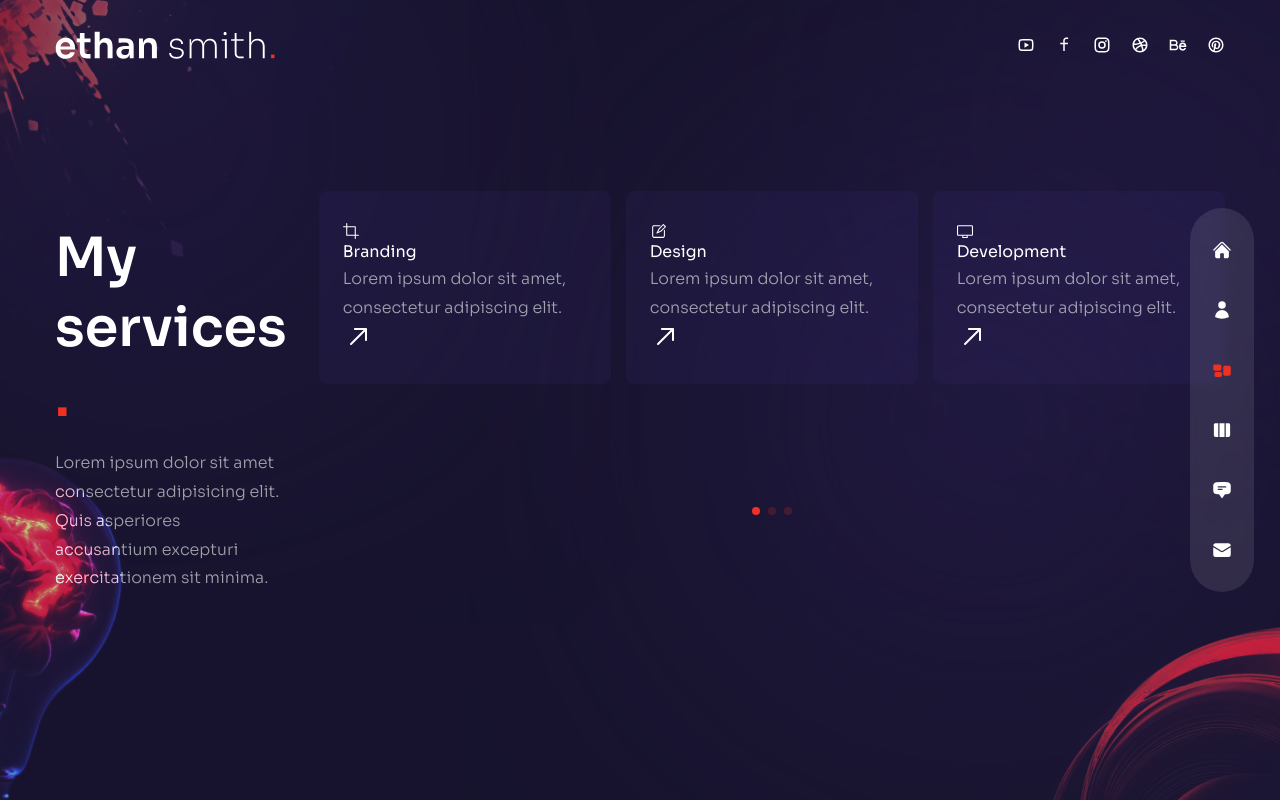
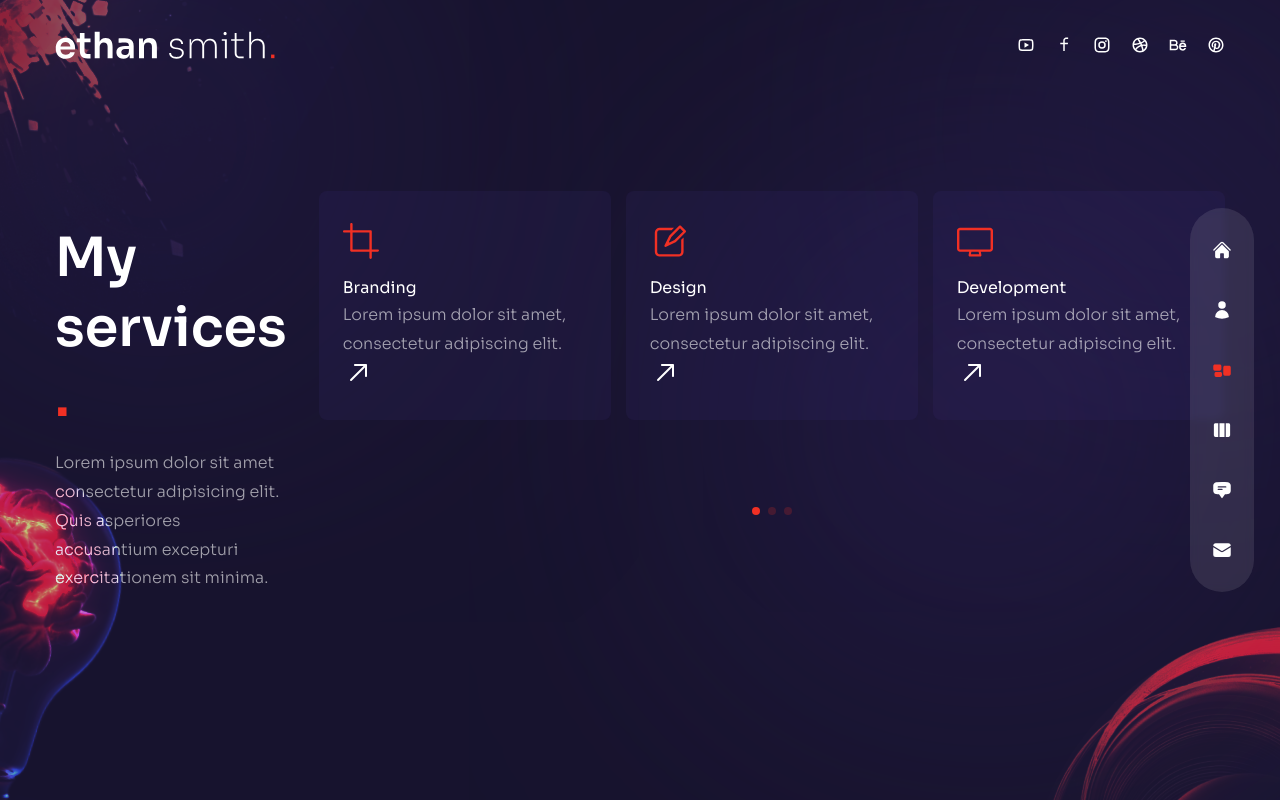
Before and after one commit to erickdc7/react-portfolio-2, a Next.js app: page /services in a window 1280 px wide. Built offline with nearby package versions, Linux system fonts and the light colour scheme.

Commit message:
add icon styles

```diff
--- a/components/ServiceSlider.js
+++ b/components/ServiceSlider.js
@@ -75,7 +75,9 @@ const ServiceSlider = () => {
             <SwiperSlide key={index}>
               <div className="bg-[rgba(65,47,125,0.15)] h-max rounded-lg px-6 py-8 flex sm:flex-col gap-x-6 sm:gap-x-0 group cursor-pointer hover:bg-[rgba(89,65,169,0.15)] transition-all duration-300">
                 {/* Icon */}
-                <div>{item.icon}</div>
+                <div className="text-4xl text-accent mb-4">
+                  {item.icon}
+                </div>
                 {/* Title & Desc */}
                 <div>
                   <div>{item.title}</div>
```
